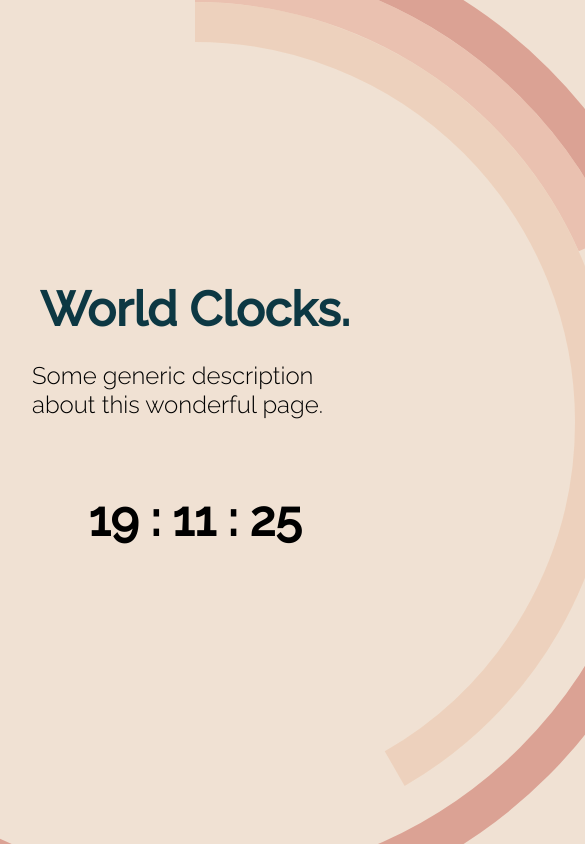
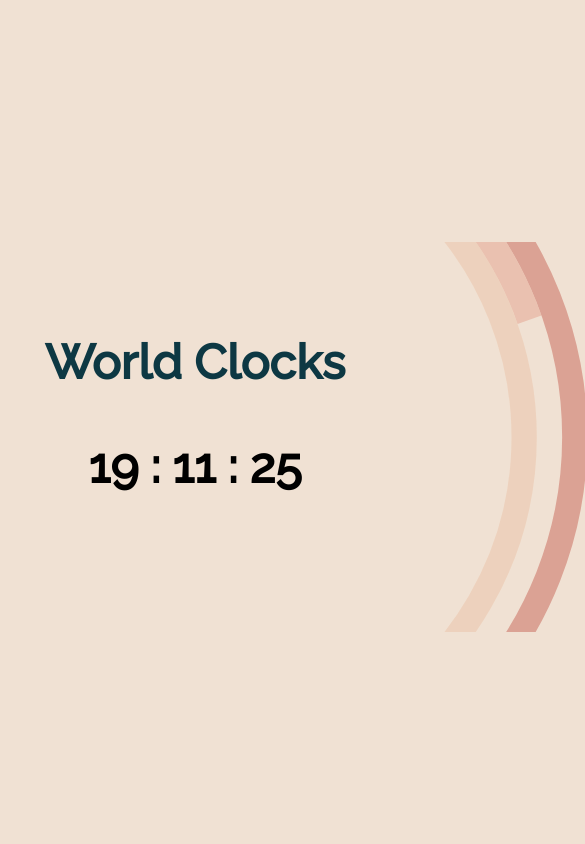
Before and after one commit to conermurphy/SVG-World-Clocks, a React (Create React App) app: page / in a window 390 px wide. Shown: the top 844 px of the page, 585 px wide, since content can reach past the window. Built offline with nearby package versions, Linux system fonts and the light colour scheme.

Commit message:
Added Features and improved responsiveness

```diff
--- a/src/components/App.js
+++ b/src/components/App.js
@@ -9,6 +9,7 @@ const App = () => {
           <Clock city={null}/>
       </div>
       <main className={appStyles.mainContainer}>
+        <div className={appStyles.worldClocks}>
           <h2>Times from around the world.</h2>
           <div className={appStyles.preClocksContainers}>
             <Clock city={'Europe/London'}/>
@@ -16,8 +17,20 @@ const App = () => {
             <Clock city={'America/Los_Angeles'}/>
             <Clock city={'Asia/Tokyo'}/>
             <Clock city={'Australia/Sydney'}/>
+            <Clock city={'Europe/London'}/>
+            <Clock city={'America/New_York'}/>
+            <Clock city={'America/Los_Angeles'}/>
+            <Clock city={'Asia/Tokyo'}/>
+            <Clock city={'Australia/Sydney'}/>
+          </div>
+        </div>
+        <div className={appStyles.choiceSection}>
+
         </div>
       </main>
+      <footer className={appStyles.footer}>
+
+      </footer>
     </div>
   );
 }
--- a/src/components/SVGCircleStyles.module.css
+++ b/src/components/SVGCircleStyles.module.css
@@ -6,8 +6,6 @@
 }
 
 .homeHourCircleSvg, .homeMinuteCircleSvg, .homeSecondCircleSvg {
-    width: 65rem;
-    height: 65rem;
     transform: rotate(-90deg);
     position: absolute;
     opacity: 0.6;
--- a/src/components/clock.js
+++ b/src/components/clock.js
@@ -77,23 +77,19 @@ class Clock extends React.Component {
             )
         } else  {
             const { hour, minute, second } = this.state;
-            const hourRadius = 3016 - ((3016/24) * hour);
-            const minuteRadius = 2765 - ((2765/60) * minute);
-            const secondRadius = 2513 - ((2513/60) * second);
             if(!second) {
                 return null;
             }
             return (
                 <div className={clockStyles.homeContainer}>
-                    <div className={clockStyles.homeSVGContainer}>
-                        <header className={clockStyles.pageHeader}>
-                            <h1>World Clocks.</h1>
-                            <p>Some generic description about this wonderful page.</p>
+                    <header className={clockStyles.pageHeader}>
+                            <h1>World Clocks</h1>
                             <h3 style={{fontSize:`3rem`}}><strong>{ hour } : { minute } : { second }</strong></h3>
                         </header>
-                        <HomeSVGCircle type={"hour"} radius={hourRadius}/>
-                        <HomeSVGCircle type={"minute"} radius={minuteRadius}/>
-                        <HomeSVGCircle type={"second"} radius={secondRadius}/>
+                    <div className={clockStyles.homeSVGContainer}>
+                        <HomeSVGCircle type={"hour"} hour={hour} minute={minute} second={second}/>
+                        <HomeSVGCircle type={"minute"} hour={hour} minute={minute} second={second}/>
+                        <HomeSVGCircle type={"second"} hour={hour} minute={minute} second={second}/>
                     </div>
                 </div>
             )
--- a/src/components/clockStyles.module.css
+++ b/src/components/clockStyles.module.css
@@ -3,6 +3,7 @@
     border-radius: 10px;
     padding: 2rem;
     margin: 1rem;
+    width: 15rem;
 }
 
 .SVGContainer   {
@@ -21,6 +22,8 @@
     display: flex;
     align-items: center;
     justify-content: center;
+    position: relative;
+    bottom: 12.5vh;
 }
 
 .pageHeader {
--- a/src/components/homeSVGCircle.js
+++ b/src/components/homeSVGCircle.js
@@ -1,14 +1,24 @@
 import React from 'react';
 import SVGCircleStyles from "./SVGCircleStyles.module.css";
 
-const HomeSVGCircle = ({ type, radius }) => {
+let cx = `50vw`;
+let cy = `50vh`;
+let hourDA = Math.max(2 * Math.PI * (window.innerHeight * 0.45), 2298.703344632);
+let minuteDA = Math.max(2 * Math.PI * (window.innerHeight * 0.42), 2383.526346279);
+let secondDA = Math.max(2 * Math.PI * (window.innerHeight * 0.39), 1696.460032938);
+
+
+const HomeSVGCircle = ({ type, hour, minute, second }) => {
+  const hourRadius = hourDA - ((hourDA/24) * hour);
+  const minuteRadius = minuteDA - ((minuteDA/60) * minute);
+  const secondRadius = secondDA - ((secondDA/60) * second);
 
   if (type === "hour") {
-    return (<svg className={SVGCircleStyles.homeHourCircleSvg}><circle fill="none" stroke="#CE796B" strokeWidth="2.5rem" cx="32.5rem" cy="32.5rem" r="30rem" style={{strokeDashoffset: radius, strokeDasharray: `3016`}}/></svg>);
+    return (<svg id="homeHourCircle" className={SVGCircleStyles.homeHourCircleSvg} style={{width: `100vw`, height: `100vh`}}><circle fill="none" stroke="#CE796B" strokeWidth="3vh" cx={cx} cy={cy} r="45vh" style={{strokeDashoffset: hourRadius, strokeDasharray: hourDA}}/></svg>);
   } else if (type === "minute") {
-    return (<svg className={SVGCircleStyles.homeMinuteCircleSvg}><circle fill="none" stroke="#E7AD99" strokeWidth="2.5rem" cx="32.5rem" cy="32.5rem" r="27.5rem" style={{strokeDashoffset: radius, strokeDasharray: `2765`}}/></svg>);
+    return (<svg id="minuteHourCircle" className={SVGCircleStyles.homeMinuteCircleSvg} style={{width: `100vw`, height: `100vh`}}><circle fill="none" stroke="#E7AD99" strokeWidth="3vh" cx={cx} cy={cy} r="42vh" style={{strokeDashoffset: minuteRadius, strokeDasharray: minuteDA}}/></svg>);
   } else {
-    return (<svg className={SVGCircleStyles.homeSecondCircleSvg}><circle fill="none" stroke="#ECC8AF" strokeWidth="2.5rem" cx="32.5rem" cy="32.5rem" r="25rem" style={{strokeDashoffset: radius, strokeDasharray: `2513`}}/></svg>);
+    return (<svg id="secondHourCircle" className={SVGCircleStyles.homeSecondCircleSvg} style={{width: `100vw`, height: `100vh`}}><circle fill="none" stroke="#ECC8AF" strokeWidth="3vh" cx={cx} cy={cy} r="39vh" style={{strokeDashoffset: secondRadius, strokeDasharray: secondDA}}/></svg>);
   }
 
 };
```
Lines whose indentation alone changed are shown as unchanged.
